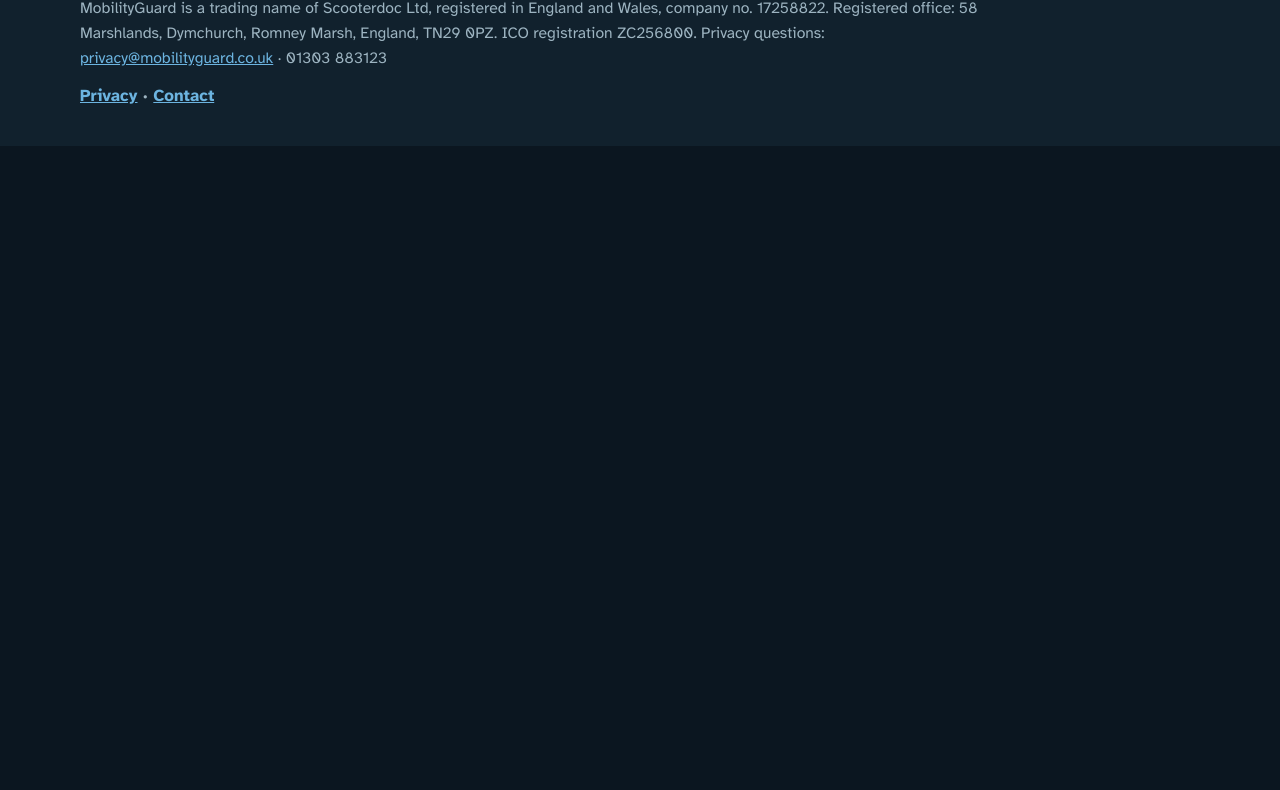
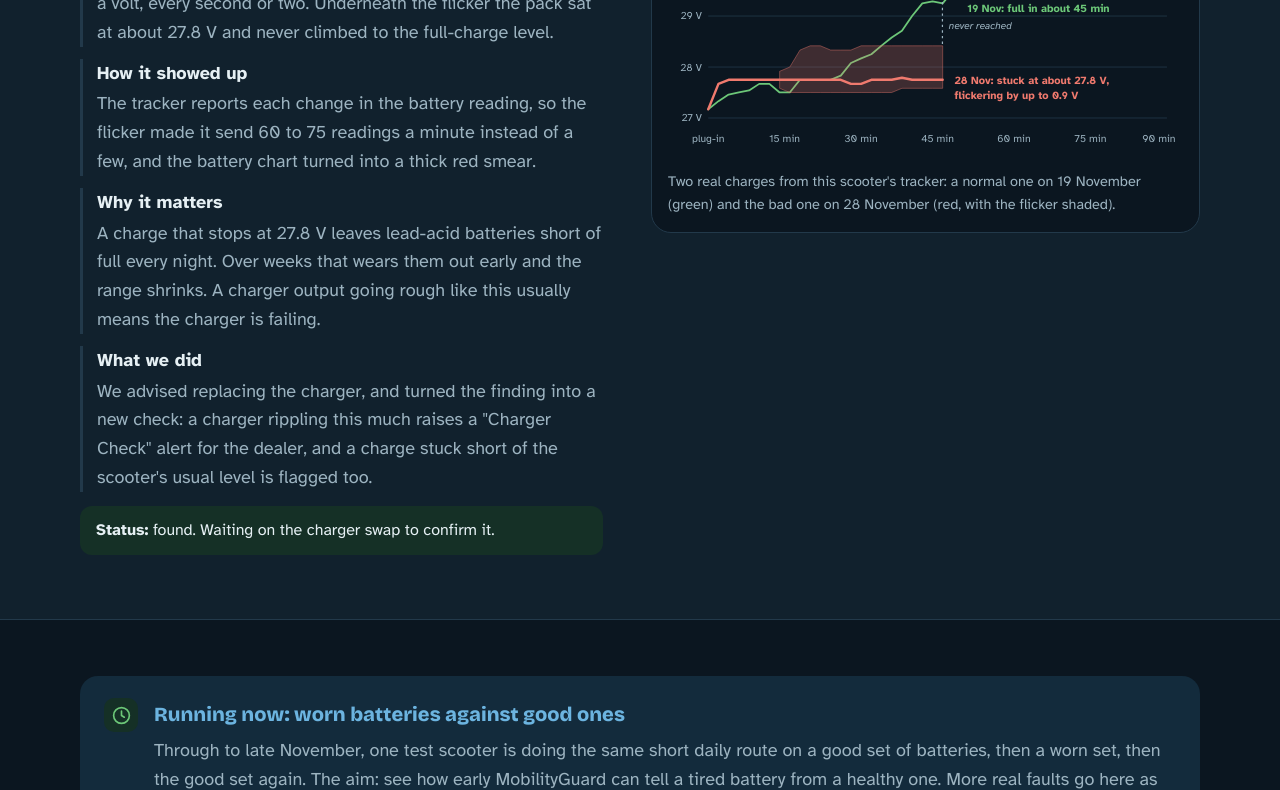
Before and after one commit to fatgerg-bot/mobilityguard-website, a plain HTML site: page findings.html in a window 1280 px wide. Shown: the part 3189-3979 px from the top of the page. Before the commit the page ends 3335 px from the top, so only its background shows below. Drawn offline with Linux system fonts and the light colour scheme.

Commit message:
Real cases: a charger that started failing partway through a charge
0740's charger, 28 Nov: from 15 minutes in its output flicked up to 0.9 V
and the pack stuck at ~27.8 V, where every charge since 13 Nov reached
29.4-29.7 V. Anonymised, real readings (19 Nov normal charge vs 28 Nov).
Status: waiting on the charger swap.

Co-Authored-By: Claude Opus 5.5 <noreply@anthropic.com>
Claude-Session: https://claude.ai/code/session_012ofTYAWgx71DEbZejcXAyB

```diff
--- a/findings.html
+++ b/findings.html
@@ -934,6 +934,8 @@ main#top:not(.page) > section:not(.hero):not(#dayout){content-visibility:auto;co
 .rf-line-g{stroke:var(--green)}
 .rf-line-b{stroke:var(--navy)}
 .rf-line-a{stroke:var(--amber)}
+.rf-rip{fill:var(--red);fill-opacity:.22;stroke:var(--red);stroke-opacity:.5;stroke-width:1}
+.rf-line-thin{stroke-width:2.2}
 .rf-dot{fill:var(--red);stroke:var(--bg);stroke-width:2.5}
 .rf-dot-g{fill:var(--green)}
 .rf-case:not(.band) .rf-dot{stroke:var(--surface)}
@@ -1072,6 +1074,44 @@ main#top:not(.page) > section:not(.hero):not(#dayout){content-visibility:auto;co
     </div>
   </section>
 
+  <!-- CASE 2 -->
+  <section class="rf-case band" id="ripple">
+    <div class="wrap rf-grid">
+      <div class="rf-copy">
+        <span class="rf-tag rf-tag-amber"><svg class="ic" aria-hidden="true"><use href="#i-plug"/></svg>Charger failing · found 28 November</span>
+        <h2>A charger that started failing partway through a charge</h2>
+        <p class="rf-who">A 24 V scooter (two 12 V batteries) in Kent, on an older transformer-type charger.</p>
+        <dl class="rf-steps">
+          <div><dt>What MobilityGuard saw</dt><dd>For two weeks this charger took the batteries to 29.4-29.7 V on every charge. On 28 November it charged smoothly for about 15 minutes, then its output started flicking up and down by almost a volt, every second or two. Underneath the flicker the pack sat at about 27.8 V and never climbed to the full-charge level.</dd></div>
+          <div><dt>How it showed up</dt><dd>The tracker reports each change in the battery reading, so the flicker made it send 60 to 75 readings a minute instead of a few, and the battery chart turned into a thick red smear.</dd></div>
+          <div><dt>Why it matters</dt><dd>A charge that stops at 27.8 V leaves lead-acid batteries short of full every night. Over weeks that wears them out early and the range shrinks. A charger output going rough like this usually means the charger is failing.</dd></div>
+          <div><dt>What we did</dt><dd>We advised replacing the charger, and turned the finding into a new check: a charger rippling this much raises a "Charger Check" alert for the dealer, and a charge stuck short of the scooter's usual level is flagged too.</dd></div>
+        </dl>
+        <p class="rf-status"><b>Status:</b> found. Waiting on the charger swap to confirm it.</p>
+      </div>
+      <figure class="rf-fig">
+        <svg class="rf-chart" viewBox="0 0 640 262" role="img" aria-labelledby="c3t c3d">
+          <title id="c3t">The same scooter, a normal charge and the bad one</title>
+          <desc id="c3d">Minutes from plugging in on the bottom, pack voltage up the side. On 19 November (green) the pack climbs from 27.2 V to 29.4 V in about 45 minutes and holds near 29.5 V. On 28 November (red) it reaches 27.7 V within two minutes and stays there. From about 15 minutes the reading flicks between 27.5 and 28.4 V (the shaded band) while the middle stays near 27.8 V, still there 46 minutes in.</desc>
+          <g class="rf-grid-l"><line x1="50" x2="620" y1="210" y2="210"/><line x1="50" x2="620" y1="146.7" y2="146.7"/><line x1="50" x2="620" y1="83.3" y2="83.3"/><line x1="50" x2="620" y1="20" y2="20"/></g>
+          <g class="rf-ax" text-anchor="end"><text x="42" y="214">27 V</text><text x="42" y="151">28 V</text><text x="42" y="87">29 V</text><text x="42" y="24">30 V</text></g>
+          <g class="rf-ax" text-anchor="middle"><text x="50" y="240">plug-in</text><text x="145" y="240">15 min</text><text x="240" y="240">30 min</text><text x="335" y="240">45 min</text><text x="430" y="240">60 min</text><text x="525" y="240">75 min</text><text x="610" y="240">90 min</text></g>
+          <rect class="rf-good" x="50" y="39" width="570" height="19"/>
+          <text class="rf-good-t" x="612" y="33" text-anchor="end">Where this charger always got to (29.4-29.7 V)</text>
+          <polyline class="rf-line rf-line-g rf-line-thin" points="50.0,199.2 62.7,189.1 75.3,180.9 88.0,178.3 100.7,175.8 113.3,167.6 126.0,167.6 138.7,178.3 151.3,178.3 164.0,162.5 176.7,162.5 189.3,162.5 202.0,162.5 214.7,157.4 227.3,141.6 240.0,135.9 252.7,130.8 265.3,120.1 278.0,109.9 290.7,101.7 303.3,83.3 316.0,67.5 328.7,65.0 341.3,67.5 354.0,51.7 366.7,46.6 379.3,62.4 404.7,56.7 430.0,56.7 455.3,51.7 480.7,40.9 506.0,51.7 531.3,40.9 556.7,46.6 594.7,46.6 620.0,46.6"/>
+          <polygon class="rf-rip" points="138.7,152.0 151.3,146.7 164.0,125.6 176.7,120.3 189.3,120.3 202.0,125.6 214.7,125.6 227.3,125.6 240.0,120.3 252.7,120.3 265.3,120.3 278.0,120.3 290.7,120.3 303.3,120.3 316.0,120.3 328.7,120.3 341.3,120.3 341.3,173.1 328.7,173.1 316.0,173.1 303.3,173.1 290.7,173.1 278.0,178.3 265.3,178.3 252.7,178.3 240.0,178.3 227.3,178.3 214.7,178.3 202.0,178.3 189.3,178.3 176.7,178.3 164.0,178.3 151.3,178.3 138.7,173.1"/>
+          <polyline class="rf-line" points="50.0,199.2 62.7,167.6 75.3,162.5 88.0,162.5 100.7,162.5 113.3,162.5 126.0,162.5 138.7,162.5 151.3,162.5 164.0,162.5 176.7,162.5 189.3,162.5 202.0,162.5 214.7,162.5 227.3,167.6 240.0,167.6 252.7,162.5 265.3,162.5 278.0,162.5 290.7,160.0 303.3,162.5 316.0,162.5 328.7,162.5 341.3,162.5"/>
+          <text class="rf-ok" x="372" y="78">19 Nov: full in about 45 min</text>
+          <text class="rf-red-t" x="356" y="168">28 Nov: stuck at about 27.8 V,</text>
+          <text class="rf-red-t" x="356" y="186">flickering by up to 0.9 V</text>
+          <path class="rf-gap" d="M341 118 V66"/>
+          <text class="rf-gap-t" x="349" y="100">never reached</text>
+        </svg>
+        <figcaption>Two real charges from this scooter's tracker: a normal one on 19 November (green) and the bad one on 28 November (red, with the flicker shaded).</figcaption>
+      </figure>
+    </div>
+  </section>
+
   <!-- NEXT -->
   <section class="rf-next">
     <div class="wrap">
```
